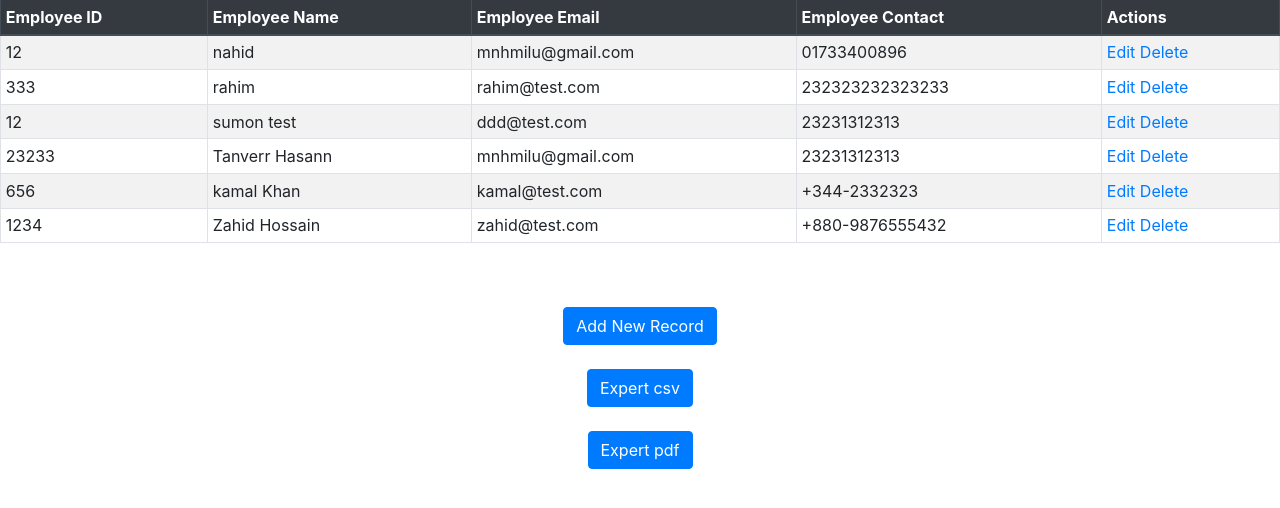
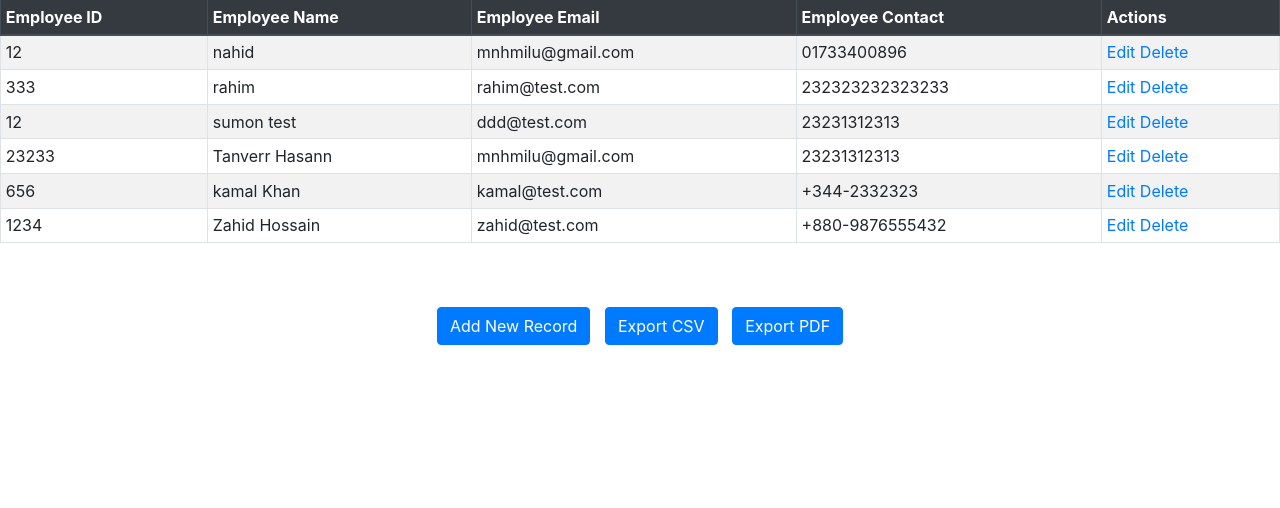
Before and after one commit to mnhmilu/poc-django, a Django app: page /employee/show in a window 1280 px wide. Shown: the part 57-565 px from the top of the page. Run offline with Django 3.2, Linux system fonts and the light colour scheme; data comes from the database, SQL or seed files in the repository; both versions use the stored data as it was after the commit; some libraries are stand-ins or nearby versions.

Commit message:
minor changes

```diff
--- a/employee/templates/employee/show.html
+++ b/employee/templates/employee/show.html
@@ -32,10 +32,10 @@
 <br />
 <br />
 
-<center><a href="/employee/emp" class="btn btn-primary">Add New Record</a></center>
-<br/>
-<center><a href="/employee/export" class="btn btn-primary">Expert csv</a></center>
-<br/>
-<center><a href="/employee/exportpdf" class="btn btn-primary">Expert pdf</a></center>
+<div style="text-align: center;">
+  <a href="/employee/emp" class="btn btn-primary" style="margin-right: 10px;">Add New Record</a>
+  <a href="/employee/export" class="btn btn-primary" style="margin-right: 10px;">Export CSV</a>
+  <a href="/employee/exportpdf" class="btn btn-primary">Export PDF</a>
+</div>
 
 {% endblock %}
```
Also changed, not shown: db.sqlite3.
